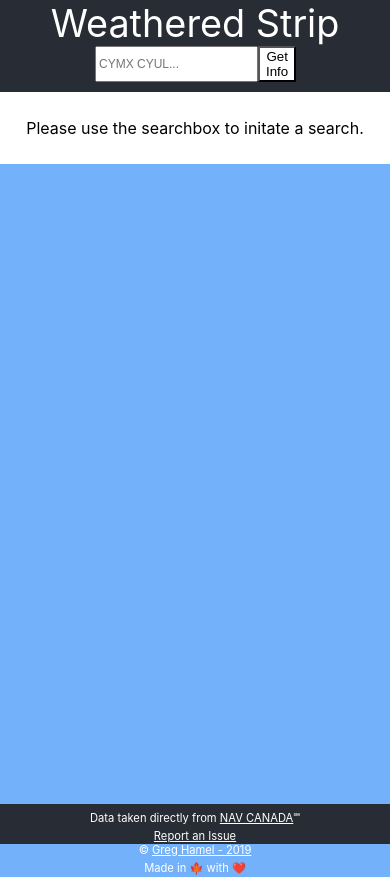
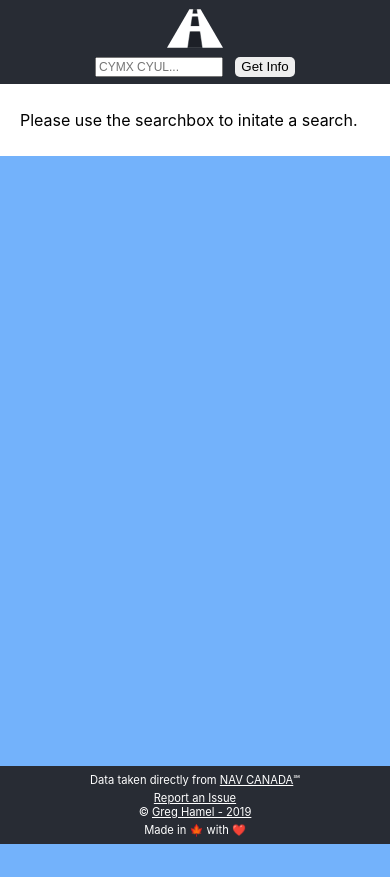
Before and after one commit to atapp/weatheredstrip, a React (Create React App) app in the folder client/: page / in a window 390 px wide. After the commit the page ends 844 px from the top, so only its background shows below. Built offline with nearby package versions, Linux system fonts and the light colour scheme.

Commit message:
refactor(css): add logo and fix header browser compatibility

```diff
--- a/client/src/App.css
+++ b/client/src/App.css
@@ -16,16 +16,12 @@ time {
 }
 
 .App {
-  text-align: center;
-}
 
-.App-logo {
-  animation: App-logo-spin infinite 20s linear;
-  height: 40vmin;
 }
 
 .App-header {
   background-color: #282c34;
+  height: calc(40px + 2vmin);
   display: flex;
   flex-direction: row;
   justify-content: center;
@@ -39,8 +35,21 @@ time {
   justify-content: space-between;
 }
 
+#app-info {
+  display: flex;
+  flex-direction: row;
+  align-items: center;
+  justify-content: left;
+  height: 100%;
+}
+
 .App-link {
   color: #61dafb;
+}
+
+#app-logo {
+  width: calc((2vmin + 30px) * 350 / 240);
+  height: auto;
 }
 
 .App-Title {
@@ -73,7 +82,7 @@ time {
   position: absolute;
   bottom: 0;
   width: 100%;
-  height: 30px;
+  min-height: 30px;
   padding: 5px 0px;
   color: #fff;
   font-size: 0.7em;
@@ -95,6 +104,7 @@ time {
   flex-direction: row;
   justify-content: space-around;
   align-items: center;
+  text-align: center;
 }
 
 .fullborder {
@@ -121,14 +131,27 @@ time {
   flex-direction: row;
   justify-content: space-between;
   width: 200px;
+  max-height: 30px;
 }
 
 .searchbox-input{
   font-size: 0.75em;
+  width: 60%;
 }
 
 .searchbox-button {
-  background-color: #FFF
+  background-color: #EEE;
+  width: 30%;
+  border-radius: 5px;
+  border: none;
+}
+
+.searchbox-button:hover {
+  background-color: #FFF;
+}
+
+.searchbox-button:active {
+  background-color: #DDD;
 }
 
 .Station {
@@ -225,6 +248,23 @@ time {
   max-width: 300px;
 }
 
+@media only screen and (min-width: 801px) {
+  .Metar-RVR {
+    display: flex;
+    flex-direction: row-reverse;
+    align-items: center;
+  }
+}
+
+@media only screen and (max-width: 800px) {
+  .Metar-RVR {
+    flex-direction: column;
+  }
+  #RVR {
+    margin: auto;
+  }
+}
+
 @media only screen and (max-width: 600px) {
   .Timestamp {
     margin: auto;
@@ -239,19 +279,39 @@ time {
 
 @media only screen and (max-width: 440px) {
   .App-header-content {
+    height: 100%;
+    width: 100%;
     flex-direction: column;
+    justify-content: space-evenly;
+  }
+
+  .App-header {
+    height: calc(10vmax);
+  }
+
+  #app-info {
+    height: calc(5vmax);
+    justify-content: center;
+  }
+
+  #app-logo {
+    height: 100%;
+  }
+
+  .App-Title {
+    display: none;
   }
 
   .Content {
     flex-direction: column;
     width: 100%;
     min-width: inherit;
+    padding-bottom: 79px;
   }
 
   .Footer-content {
     margin: auto;
     width: 90%;
-    display: flex;
     flex-direction: column;
     justify-content: space-around;
     align-items: center;
@@ -264,10 +324,6 @@ time {
 
   .Footer-item {
     margin: 2px 0px;
-  }
-
-  .searchbox {
-    margin-bottom: 10px;
   }
 
   .Selected {
@@ -325,21 +381,3 @@ time {
     max-height: 100%;
   }
 }
-
-@media only screen and (max-width: 800px) {
-  .Metar-RVR {
-    display: flex;
-    flex-direction: column;
-  }
-  #RVR {
-    margin: auto;
-  }
-}
-
-@media only screen and (min-width: 801px) {
-  .Metar-RVR {
-    display: flex;
-    flex-direction: row-reverse;
-    align-items: center;
-  }
-}
--- a/client/src/components/header.react.js
+++ b/client/src/components/header.react.js
@@ -1,5 +1,6 @@
 import React, { Component } from 'react';
 import SearchBox from './searchbox.react';
+import logo from './logo.svg';
 
 class Header extends Component {
   constructor(props) {
@@ -26,8 +27,11 @@ class Header extends Component {
     return (
       <header className="App-header">
         <div className="App-header-content">
-          <div className="App-Title">
-            Weathered Strip
+          <div id="app-info">
+            <img id="app-logo" src={ logo } alt="App Logo"/>
+            <div className="App-Title">
+              Weathered Strip
+            </div>
           </div>
           <SearchBox stationSearch={ this.props.stationSearch }/>
         </div>
```
Also changed, not shown: client/src/components/logo.svg (added), 1 other file (tests, documents, lock files or other folders).
